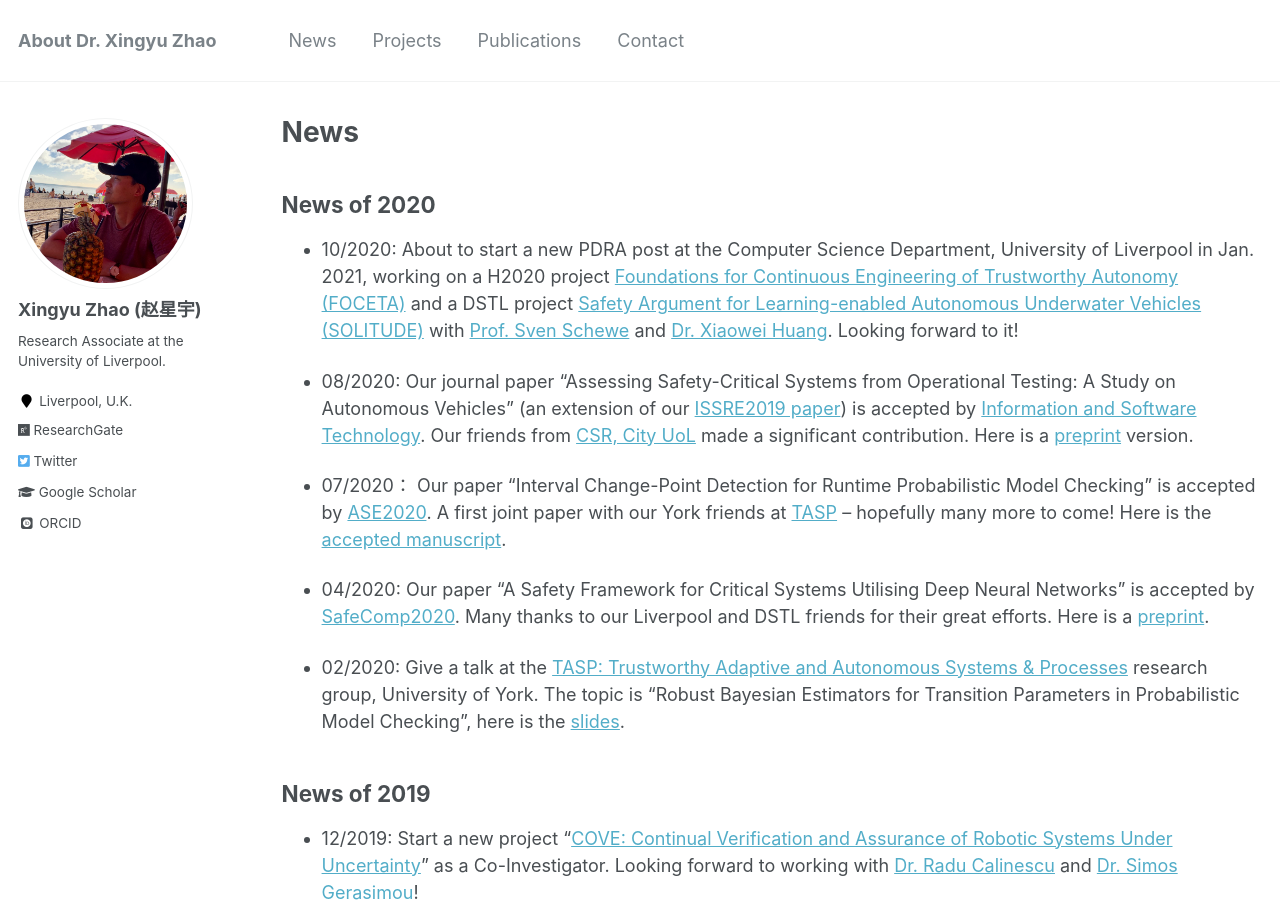
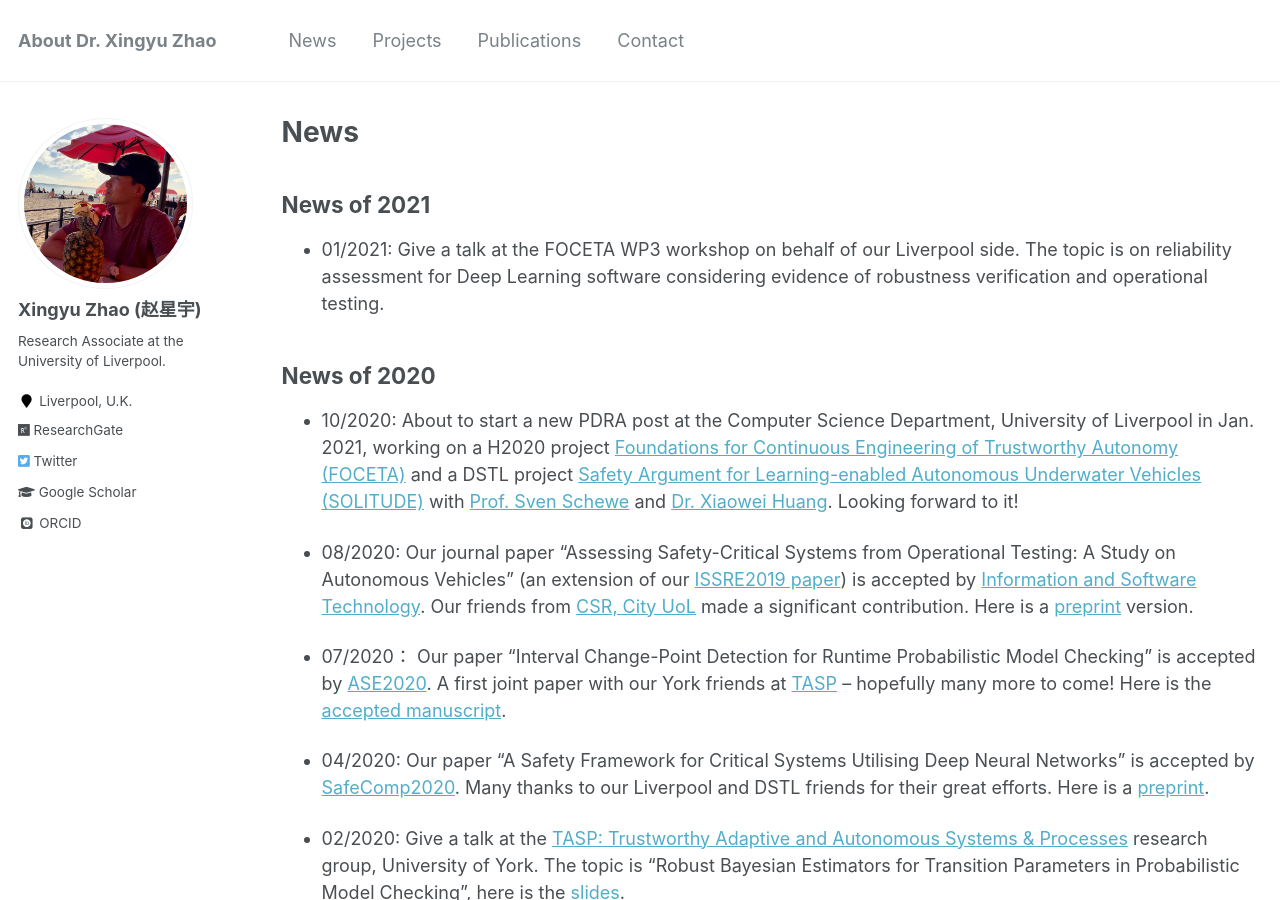
Before and after one commit to x-y-zhao/x-y-zhao.github.io, a Jekyll site: the page built from _pages/news.md, in a window 1280 px wide and 900 px high. Built offline with Jekyll 4.4.1, drawn with Linux system fonts in a browser that asks for light colours; some web fonts are replaced.

Commit message:
Update news.md

```diff
--- a/_pages/news.md
+++ b/_pages/news.md
@@ -8,6 +8,11 @@ redirect_from:
 ---
 
 {% include base_path %}
+## News of 2021
+
+* 01/2021: Give a talk at the FOCETA WP3 workshop on behalf of our Liverpool side. The topic is on reliability assessment for Deep Learning software considering evidence of robustness verification and operational testing.
+
+
 ## News of 2020
 
 * 10/2020: About to start a new PDRA post at the Computer Science Department, University of Liverpool in Jan. 2021, working on a H2020 project [Foundations for Continuous Engineering of Trustworthy Autonomy (FOCETA)](https://cordis.europa.eu/project/id/956123) and a DSTL project [Safety Argument for Learning-enabled Autonomous Underwater Vehicles (SOLITUDE)](https://cgi.csc.liv.ac.uk/~acps/projects/SOLITUDE.html) with [Prof. Sven Schewe](https://cgi.csc.liv.ac.uk/~sven/) and [Dr. Xiaowei Huang](https://cgi.csc.liv.ac.uk/~xiaowei/). Looking forward to it!
```
